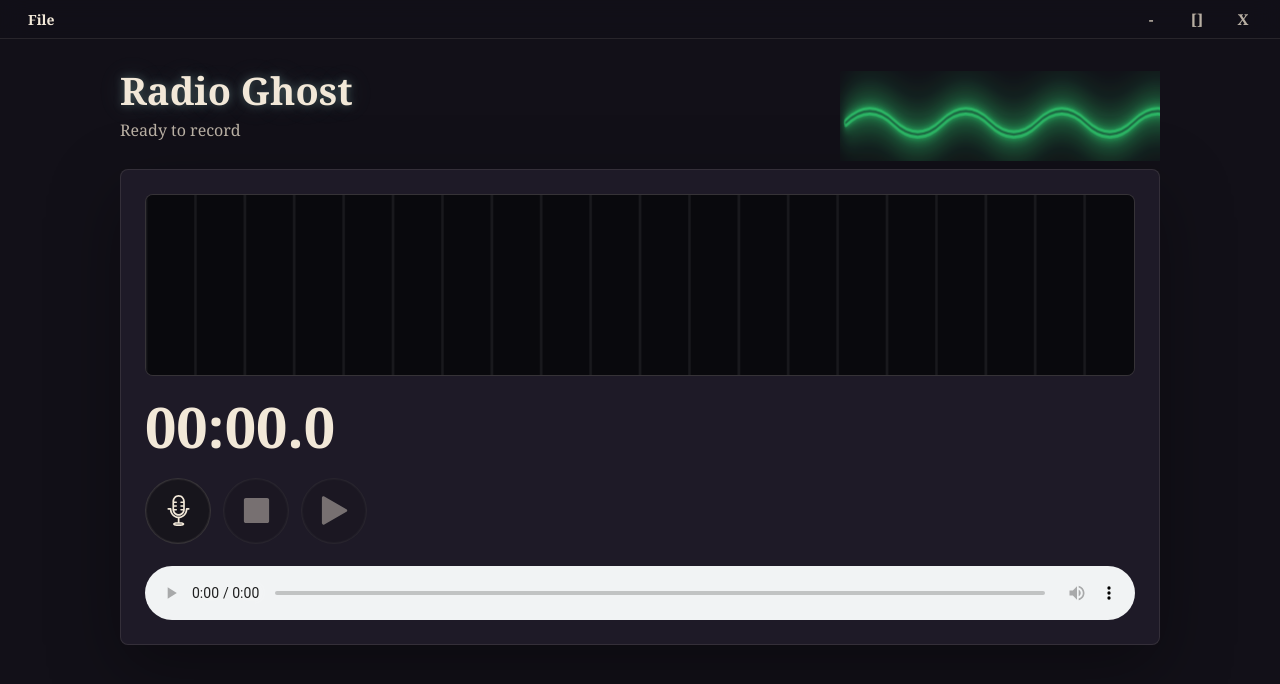
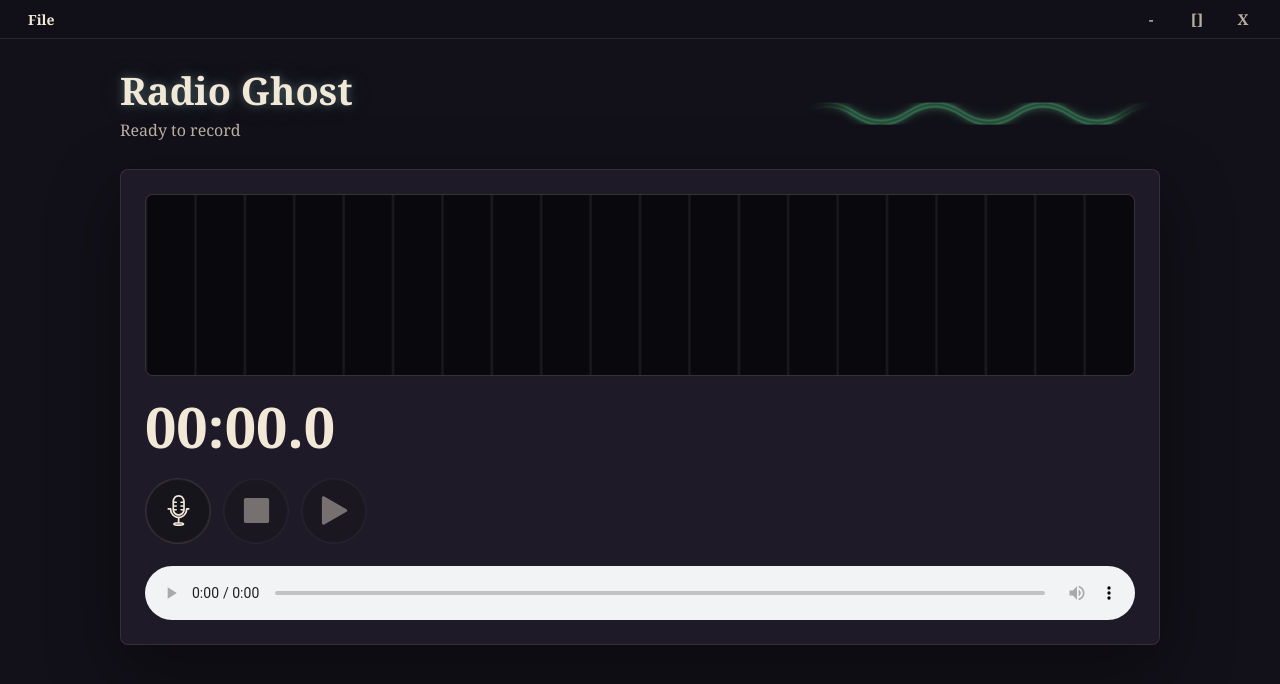
Before and after one commit to ErisElizabeth/radio_ghost, a plain HTML site: page index.html in a window 1280 px wide. Drawn offline with Linux system fonts and the light colour scheme.

Commit message:
Add files via upload

```diff
--- a/index.html
+++ b/index.html
@@ -4,7 +4,7 @@
     <meta charset="UTF-8" />
     <meta name="viewport" content="width=device-width, initial-scale=1.0" />
     <title>Radio Ghost</title>
-    <link rel="stylesheet" href="styles.css?v=0.1.0-alpha.9" />
+    <link rel="stylesheet" href="styles.css?v=0.1.0-alpha.10" />
   </head>
   <body>
     <nav class="menu-bar" aria-label="Application menu">
@@ -40,29 +40,44 @@
           <p id="status">Ready to record</p>
         </div>
         <div class="ghost-signal" aria-hidden="true">
-          <svg viewBox="0 0 1000 120" preserveAspectRatio="none">
-            <path
-              class="ghost-wave ghost-wave-glow"
-              d="M 0 60
-                 C 50 42, 100 42, 150 60
-                 C 200 78, 250 78, 300 60
-                 C 350 42, 400 42, 450 60
-                 C 500 78, 550 78, 600 60
-                 C 650 42, 700 42, 750 60
-                 C 800 78, 850 78, 900 60
-                 C 950 42, 1000 42, 1050 60"
-            />
-            <path
-              class="ghost-wave ghost-wave-core"
-              d="M 0 60
-                 C 50 42, 100 42, 150 60
-                 C 200 78, 250 78, 300 60
-                 C 350 42, 400 42, 450 60
-                 C 500 78, 550 78, 600 60
-                 C 650 42, 700 42, 750 60
-                 C 800 78, 850 78, 900 60
-                 C 950 42, 1000 42, 1050 60"
-            />
+          <svg viewBox="0 0 1000 180" preserveAspectRatio="none">
+            <defs>
+              <linearGradient id="waveTaper" x1="0%" y1="0%" x2="100%" y2="0%">
+                <stop offset="0%" stop-color="black" stop-opacity="0" />
+                <stop offset="14%" stop-color="white" stop-opacity="1" />
+                <stop offset="86%" stop-color="white" stop-opacity="1" />
+                <stop offset="100%" stop-color="black" stop-opacity="0" />
+              </linearGradient>
+
+              <mask id="taperMask">
+                <rect width="100%" height="100%" fill="url(#waveTaper)" />
+              </mask>
+            </defs>
+
+            <g class="wave-bob" mask="url(#taperMask)">
+              <path
+                class="wave wave-soft-glow"
+                d="M 0 90
+                   C 50 74, 100 74, 150 90
+                   C 200 106, 250 106, 300 90
+                   C 350 74, 400 74, 450 90
+                   C 500 106, 550 106, 600 90
+                   C 650 74, 700 74, 750 90
+                   C 800 106, 850 106, 900 90
+                   C 950 74, 1000 74, 1050 90"
+              />
+              <path
+                class="wave wave-core"
+                d="M 0 90
+                   C 50 74, 100 74, 150 90
+                   C 200 106, 250 106, 300 90
+                   C 350 74, 400 74, 450 90
+                   C 500 106, 550 106, 600 90
+                   C 650 74, 700 74, 750 90
+                   C 800 106, 850 106, 900 90
+                   C 950 74, 1000 74, 1050 90"
+              />
+            </g>
           </svg>
         </div>
       </header>
@@ -91,7 +106,7 @@
       </section>
     </main>
 
-    <script src="vendor/lame.min.js?v=0.1.0-alpha.9"></script>
-    <script src="renderer.js?v=0.1.0-alpha.9"></script>
+    <script src="vendor/lame.min.js?v=0.1.0-alpha.10"></script>
+    <script src="renderer.js?v=0.1.0-alpha.10"></script>
   </body>
 </html>
--- a/styles.css
+++ b/styles.css
@@ -206,52 +206,61 @@ p {
 
 .ghost-signal {
   position: absolute;
-  top: 0;
+  top: -18px;
   right: 0;
-  width: min(34vw, 320px);
-  height: 90px;
-  overflow: hidden;
-  opacity: 0.95;
+  width: min(38vw, 360px);
+  height: 130px;
+  overflow: visible;
+  background: transparent;
   pointer-events: none;
 }
 
 .ghost-signal svg {
   width: 100%;
   height: 100%;
+  display: block;
   overflow: visible;
+  background: transparent;
 }
 
-.ghost-wave {
+.wave-bob {
+  animation: wave-bob 3s ease-in-out infinite;
+  transform-origin: center;
+}
+
+.wave {
   fill: none;
   stroke-linecap: round;
   stroke-linejoin: round;
-  animation: ghost-wave-drift 5s ease-in-out infinite alternate;
 }
 
-.ghost-wave-glow {
-  stroke: #39ff88;
-  stroke-width: 10;
-  opacity: 0.65;
+.wave-soft-glow {
+  stroke: #7cffb2;
+  stroke-width: 8;
+  opacity: 0.32;
   filter:
-    drop-shadow(0 0 6px #39ff88)
-    drop-shadow(0 0 16px #39ff88)
-    drop-shadow(0 0 32px rgba(57, 255, 136, 0.85));
+    drop-shadow(0 0 6px rgba(124, 255, 178, 0.55))
+    drop-shadow(0 0 12px rgba(124, 255, 178, 0.35));
 }
 
-.ghost-wave-core {
-  stroke: #1f6f46;
-  stroke-width: 3;
+.wave-core {
+  stroke: #214f38;
+  stroke-width: 3.5;
   opacity: 1;
-  filter: drop-shadow(0 0 4px #39ff88);
+  filter: drop-shadow(0 0 4px rgba(124, 255, 178, 0.45));
 }
 
-@keyframes ghost-wave-drift {
-  from {
-    transform: translateX(-18px) scaleY(0.85);
+@keyframes wave-bob {
+  0% {
+    transform: translateY(0) scaleY(0.92);
   }
 
-  to {
-    transform: translateX(18px) scaleY(1.15);
+  50% {
+    transform: translateY(-8px) scaleY(1.08);
+  }
+
+  100% {
+    transform: translateY(0) scaleY(0.92);
   }
 }
 
```
